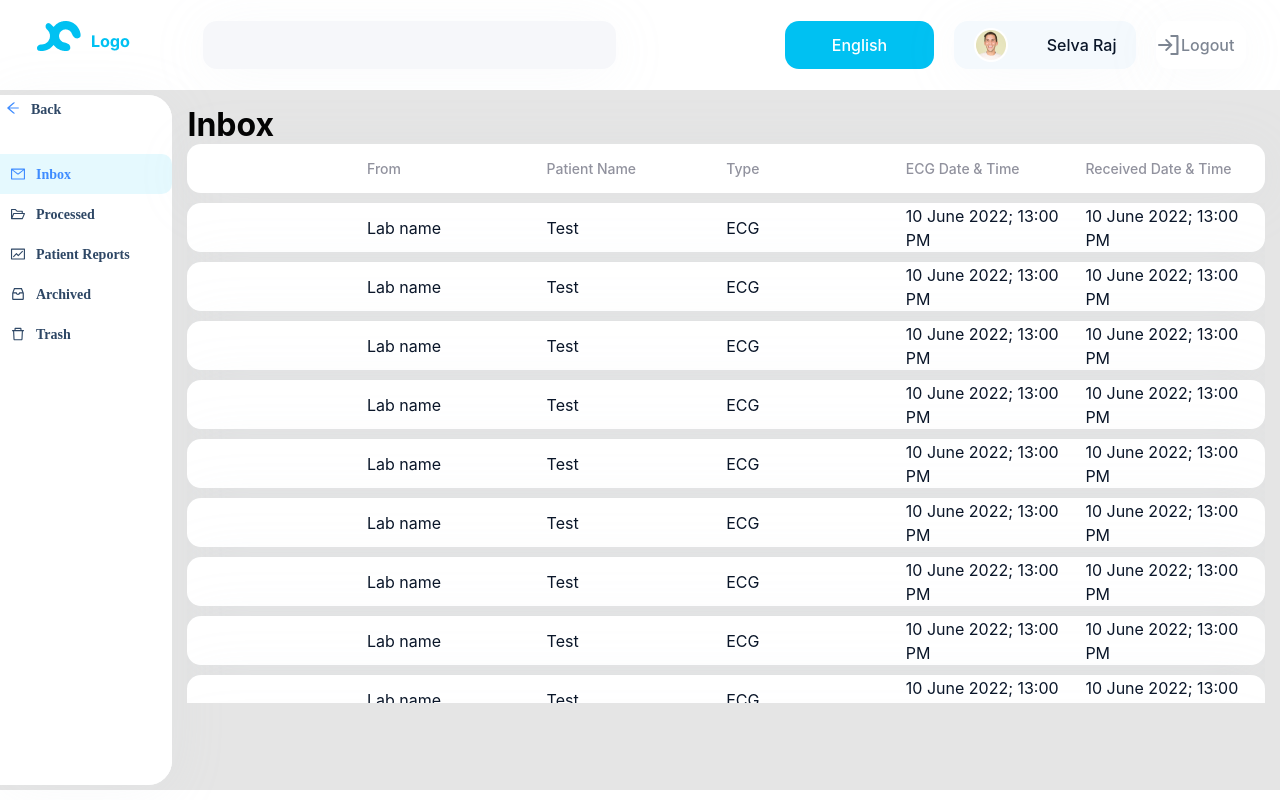
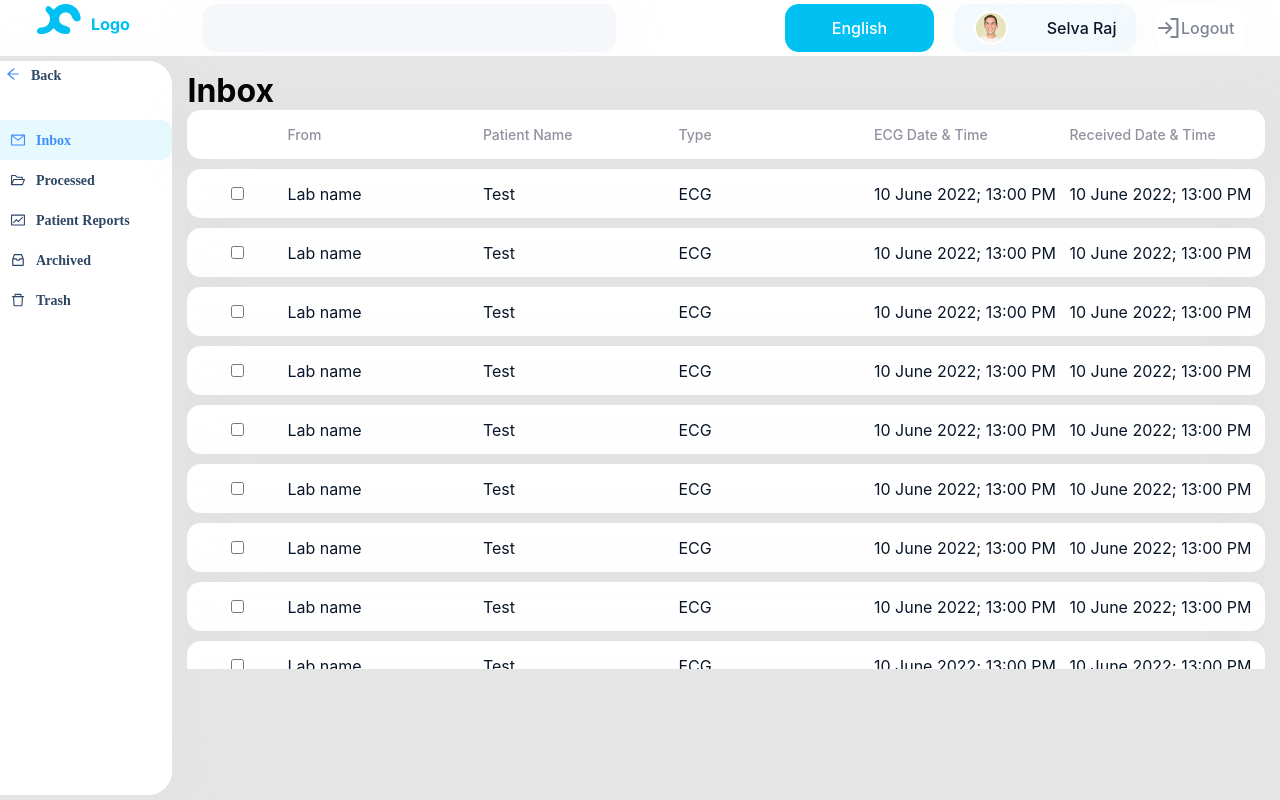
Before and after one commit to selvarajendran/purchasing, a React (Create React App) app: page /login in a window 1280 px wide. Both pictures are taken after typing "Sample", "name@example.com", "Sample123" into the empty fields and a click on the button "Login Account". Built offline with nearby package versions, Linux system fonts and the light colour scheme.

Commit message:
Grid Checkbox Initial Checkin

```diff
--- a/src/App.css
+++ b/src/App.css
@@ -1,14 +1,5 @@
 * {
   margin: 0;
-}
-
-::-webkit-scrollbar {
-  width: 0; /* Remove scrollbar space */
-  background: transparent; /* Optional: just make scrollbar invisible */
-}
-/* Optional: show position indicator in red */
-::-webkit-scrollbar-thumb {
-  background: #ff0000;
 }
 
 a {
@@ -291,7 +282,7 @@ input[type='checkbox']:checked {
 .header {
   grid-area: header;
   display: flex;
-  height: 90px;
+  height: 56px;
   align-items: center;
   background: #ffffff;
   border-radius: 10px;
@@ -315,7 +306,7 @@ input[type='checkbox']:checked {
 .content {
   grid-area: content-area;
   background: #e5e5e5;
-  height: calc(100vh - 100px);
+  height: calc(100vh - 56px);
   display: flex;
   min-height: 600px;
 }
@@ -503,7 +494,7 @@ a.active {
 .grid-header,
 .grid-row {
   display: grid;
-  grid-template-columns: 2fr 2fr 2fr 2fr 2fr 2fr;
+  grid-template-columns: 100px 2fr 2fr 2fr 2fr 2fr;
   justify-content: space-between;
   background: #ffffff;
   box-shadow: 0px 6px 58px rgba(196, 203, 214, 0.103611);
@@ -539,3 +530,8 @@ a.active {
   overflow-y: scroll;
   height: 500px;
 }
+
+.checkbox {
+  display: flex;
+  justify-content: center;
+}
--- a/src/components/grid/index.js
+++ b/src/components/grid/index.js
@@ -15,7 +15,11 @@ const Grid = ({ data, header, check }) => {
           const keys = Object.keys(row);
           return (
             <div className="grid-row">
-              {check && <div className="checkbox" />}
+              {check && (
+                <div className="checkbox">
+                  <input type="checkbox" />
+                </div>
+              )}
               {keys.map((key) => (
                 <div className="grid-row-data">{row[key]}</div>
               ))}
```
